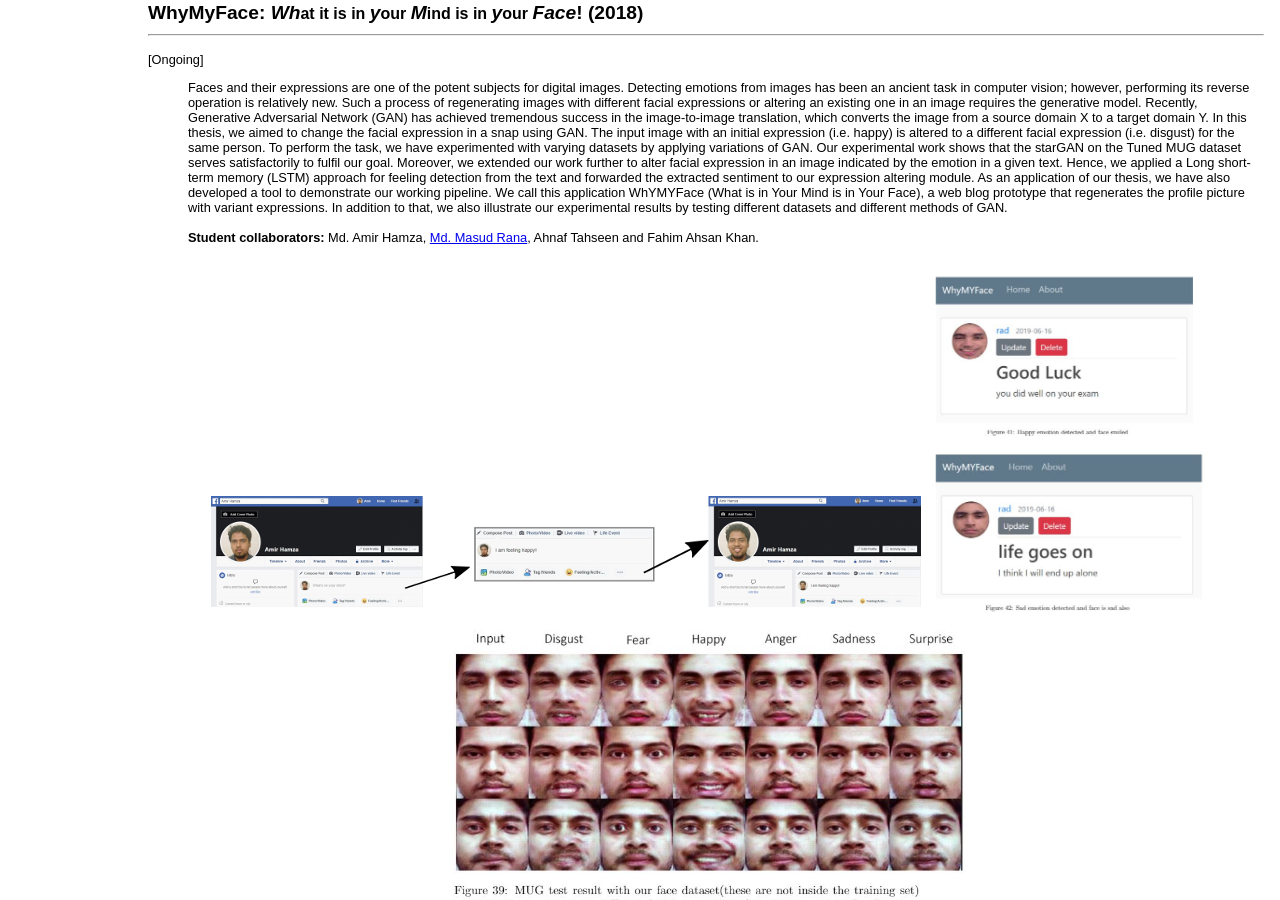
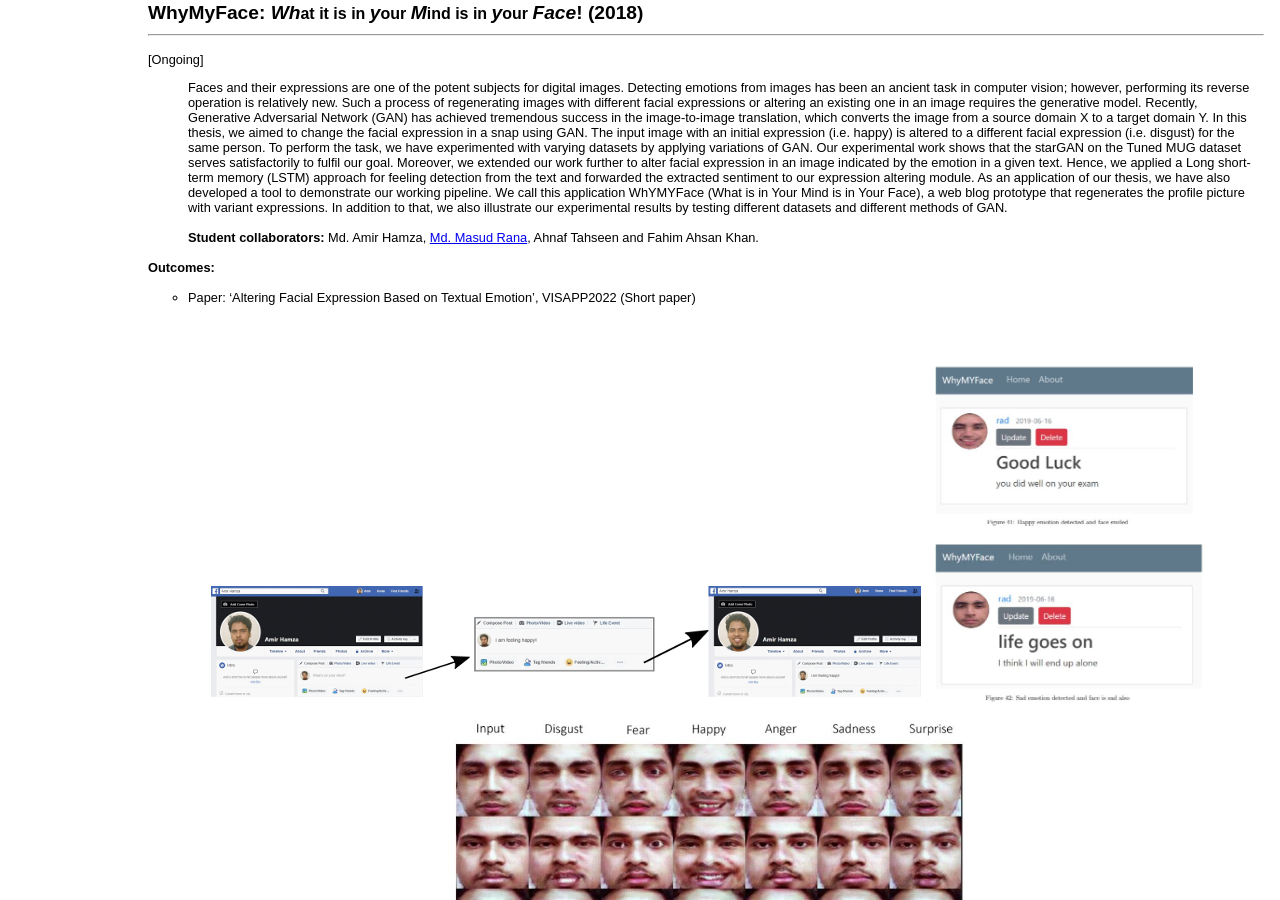
Before and after one commit to imruljubair/imruljubair.github.io, a Jekyll site: the page project/project-page.html, which Jekyll copies as it is, in a window 1280 px wide and 900 px high, scrolled down 6007 px. Built offline with Jekyll 4.4.1, drawn with Linux system fonts in a browser that asks for light colours.

Commit message:
Update project-page.html

```diff
--- a/project/project-page.html
+++ b/project/project-page.html
@@ -245,7 +245,13 @@ div {
 <br>
   <strong>Student collaborators:</strong> Md. Amir Hamza, <a href="https://www.linkedin.com/in/masud-164/">Md. Masud Rana</a>, Ahnaf Tahseen and Fahim Ahsan Khan.
 </ul>
-</p>
+<br>
+<strong>Outcomes:</strong>
+<br> <br>
+<ul>
+<li>Paper: ‘Altering Facial Expression Based on Textual Emotion’, VISAPP2022 (Short paper)</li><br>
+</ul>
+<br>
 <p align="center">
 <br>
 <img src="material/whymy.png"> <img src="material/whymy2.JPG" height = "350"> <img src="material/whymy.JPG" height ="320">
```
